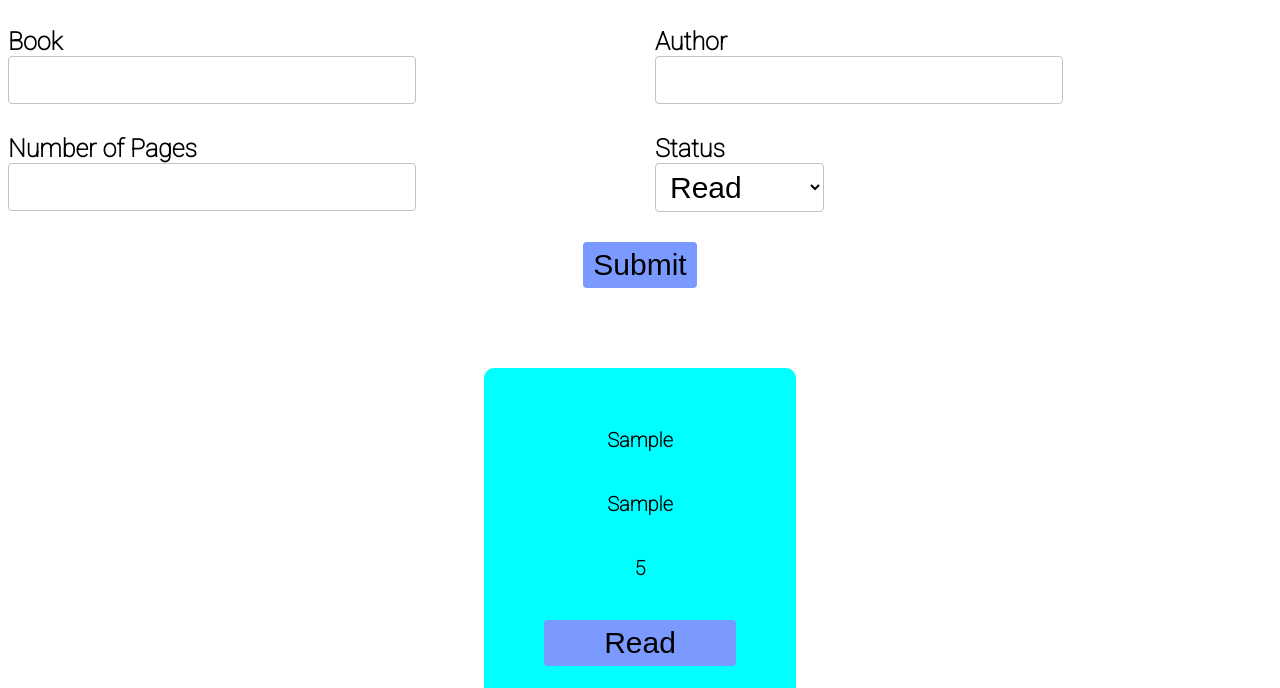
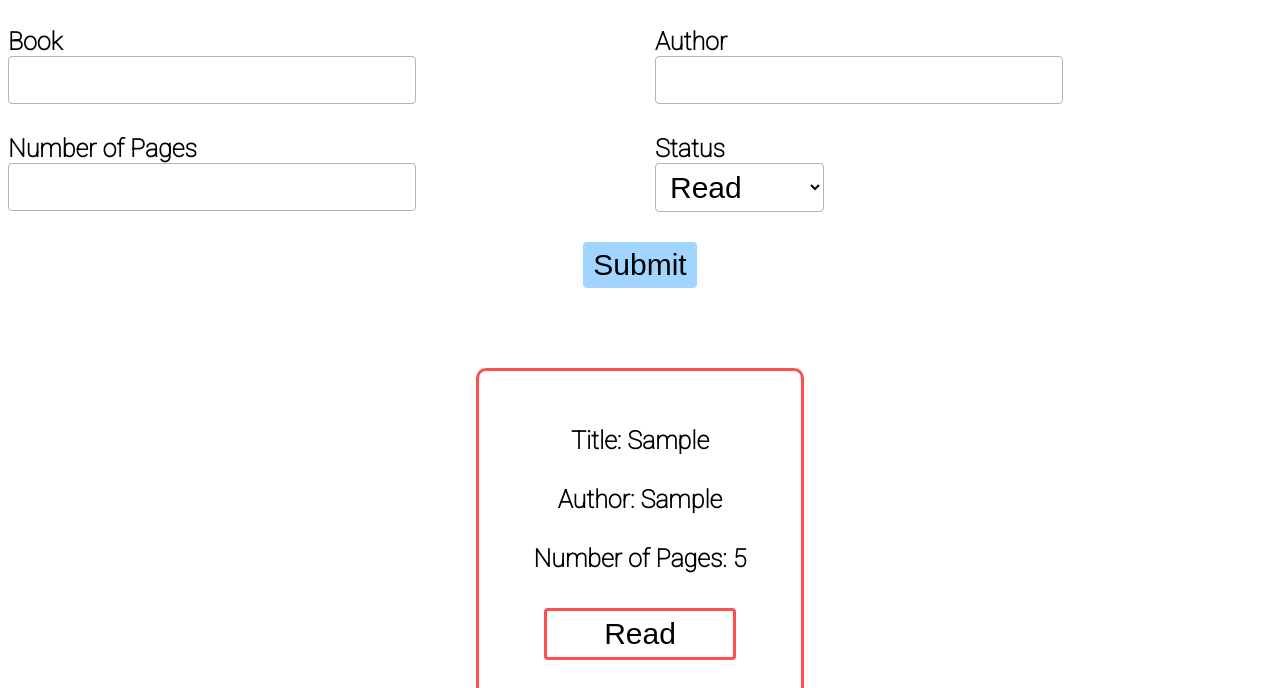
Before and after one commit to Steven-Jarmell/Odin-Project-Projects, a plain HTML site: page library/index.html in a window 1280 px wide. Both pictures are taken after typing "Sample", "Sample", "5" into the empty fields and a click on the button "Submit". Shown: the part 112-800 px from the top of the page. Drawn offline with Linux system fonts and the light colour scheme.

Commit message:
Touched up CSS, added titles to cards

```diff
--- a/library/library.js
+++ b/library/library.js
@@ -65,17 +65,17 @@ function createBook(book) {
     bookDiv.classList.add('grid-item');
 
     // Set the title attribute
-    titleDiv.textContent = book.title;
+    titleDiv.textContent = 'Title: ' + book.title;
     titleDiv.classList.add('book-title');
     bookDiv.appendChild(titleDiv);
 
     // Set the author attribute
-    authDiv.textContent = book.author;
+    authDiv.textContent = 'Author: ' + book.author;
     authDiv.classList.add('book-author');
     bookDiv.appendChild(authDiv);
 
     // Set the number of pages
-    pageDiv.textContent = book.numPages;
+    pageDiv.textContent = 'Number of Pages: ' + book.numPages;
     pageDiv.classList.add('book-pages');
     bookDiv.appendChild(pageDiv);
 
@@ -116,3 +116,5 @@ function createBook(book) {
         render();
     });
 }
+
+render();
--- a/library/styles.css
+++ b/library/styles.css
@@ -1,3 +1,9 @@
+:root {
+    font-size: 1.25rem;
+    font-family: 'Roboto', sans-serif;
+    font-weight: 900;
+}
+
 body {
     display: flex;
     flex-direction: column;
@@ -19,7 +25,7 @@ body {
 input {
     border-radius: 4px;
     padding: 6px 10px;
-    border: 1px solid rgb(196, 195, 195);
+    border: 1px solid rgb(180, 180, 180);
     background-color: white;
     font-size: 1.5rem;
     display: flex;
@@ -41,7 +47,7 @@ button {
     font-size: 1.5rem;
     border-radius: 4px;
     padding: 6px 10px;
-    background-color: rgb(123, 154, 255);
+    background-color: rgb(161, 213, 255);
     cursor: pointer;
 }
 
@@ -59,7 +65,8 @@ button {
 }
 
 .grid-item {
-    background-color: aqua;
+    background-color: rgb(255, 255, 255);
+    border: 3px solid rgb(254, 79, 79);
     padding: 2rem;
     border-radius: 10px;
     display: flex;
@@ -71,10 +78,18 @@ button {
 .book-shelf button {
     width: 15vw;
     margin: 1rem;
+    background-color: #ffffff;
+    border: 3px solid #fe4f4f;
 }
 
-:root {
+.book-shelf button:hover {
+    background-color: rgb(254, 79, 79);
+    color: white;
+}
+
+.book-author,
+.book-title,
+.book-pages {
     font-size: 1.25rem;
-    font-family: 'Roboto', sans-serif;
-    font-weight: 900;
+    margin: .75rem;
 }
```
